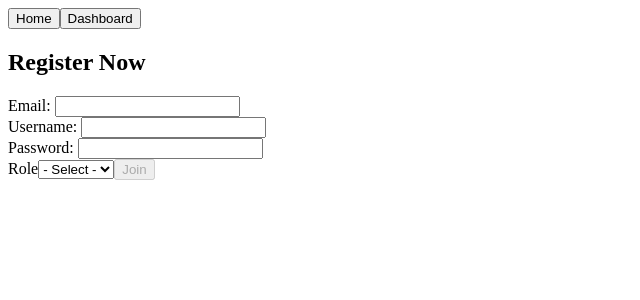
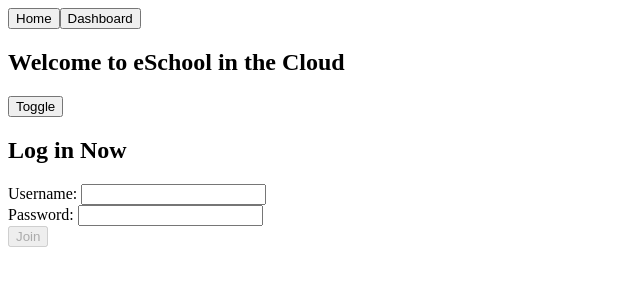
Before and after one commit to zachary-peterson/front-end, a React (Create React App) app in the folder root/: page / in a window 1280 px wide. Shown: the top 300 px of the page, without its empty margins (0-640 px from the left). Built offline with nearby package versions, Linux system fonts and the light colour scheme.

Commit message:
Landing Page Functional

```diff
--- a/root/src/App.js
+++ b/root/src/App.js
@@ -5,6 +5,7 @@ import PrivateRoute from './components/PrivateRoute'
 import Login from './components/Login';
 import RegisterStudent from './components/RegisterStudent'
 import { AdminView } from './components/AdminView';
+import { LandingPage } from './components/LandingPage'
 
 import './App.css';
 
@@ -14,8 +15,7 @@ function App() {
     <NavBar />
       <Switch>
         <PrivateRoute path='/dashboard' component={AdminView} />
-        <Route path='/login' component={Login} />
-        <Route exact path='/' component={RegisterStudent}/>
+        <Route path='/' component={LandingPage} />
       </Switch>
     </>
   );
--- a/root/src/components/AdminView.js
+++ b/root/src/components/AdminView.js
@@ -1,5 +1,5 @@
 import React, { useState, useEffect } from 'react';
-import { connect, useDispatch, useSelector } from 'react-redux';
+import { useDispatch, useSelector } from 'react-redux';
 import { fetchTasks } from '../store';
 
 export const AdminView = () => {
--- a/root/src/components/LandingPage.js
+++ b/root/src/components/LandingPage.js
@@ -1,9 +1,29 @@
 import React from 'react';
+import { useDispatch, useSelector } from 'react-redux';
+import { toggleLanding } from '../store';
+import Login from './Login';
+import RegisterStudent from './RegisterStudent'
 
 export const LandingPage = () => {
+    const signUp = useSelector(state => state.landingReducer.isSignUp);
+    const dispatch = useDispatch();
+
+    console.log(signUp)
+
+    const landingToggle = () =>{
+        dispatch(toggleLanding())
+    }
+
     return (
         <section>
             <h2>Welcome to eSchool in the Cloud</h2>
+
+            <button onClick={() => landingToggle()}>Toggle</button>
+
+            {
+                signUp ? <RegisterStudent /> : <Login />
+            }
+
         </section>
     )
 }
--- a/root/src/store/actions/index.js
+++ b/root/src/store/actions/index.js
@@ -3,3 +3,9 @@ export {
     FETCH_TASKS_RES,
     FETCH_TASKS_ERR,
     fetchTasks } from './signInActions'
+
+    export const TOGGLE_LANDING = 'TOGGLE_LANDING';
+
+    export const toggleLanding = () => (dispatch) => {
+        dispatch({ type: TOGGLE_LANDING })
+    }
--- a/root/src/store/index.js
+++ b/root/src/store/index.js
@@ -2,4 +2,4 @@ export { axiosWithAuth } from '../utils/axiosWithAuth'
 
 export { rootReducer } from './reducers';
 
-export { FETCH_TASKS, FETCH_TASKS_RES, FETCH_TASKS_ERR, fetchTasks } from './actions'
+export { FETCH_TASKS, FETCH_TASKS_RES, FETCH_TASKS_ERR, fetchTasks, toggleLanding } from './actions'
--- a/root/src/store/reducers/index.js
+++ b/root/src/store/reducers/index.js
@@ -1,6 +1,8 @@
 import { combineReducers } from 'redux';
 import { memberReducer } from './memberReducer';
+import { landingReducer } from './landingReducer';
 
 export const rootReducer = combineReducers({
     memberReducer,
+    landingReducer
 });
--- /dev/null
+++ b/root/src/store/reducers/landingReducer.js
@@ -0,0 +1,17 @@
+import { TOGGLE_LANDING } from '../actions';
+
+const initialState = {
+    isSignUp: false
+}
+
+export const landingReducer = (state = initialState, action) => {
+    switch(action.type){
+        case TOGGLE_LANDING:
+            return {
+                ...state,
+                isSignUp: !state.isSignUp
+            }
+        default:
+            return state
+    }
+}
```
